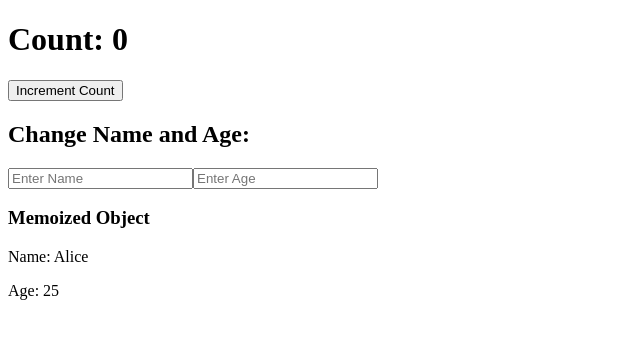
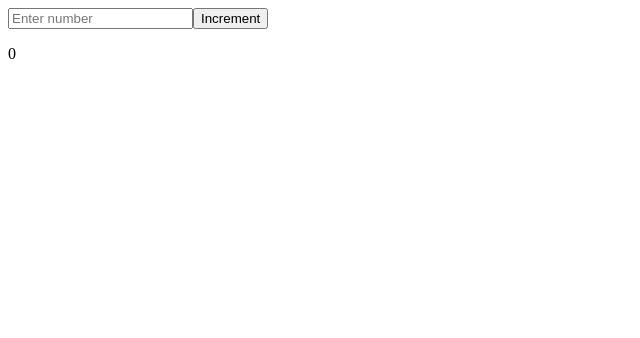
Before and after one commit to saurav-95-dev/React-Redux-CRUD, a React (Vite) app: page / in a window 1280 px wide. Shown: the top 338 px of the page, without its empty margins (0-640 px from the left). Built offline with nearby package versions, Linux system fonts and the light colour scheme.

Commit message:
useCallback-variation-1-->Preventing unecessary re-render of ChildComponent by memoising the function (which is passed a props to child component)

```diff
--- a/src/App.jsx
+++ b/src/App.jsx
@@ -1,45 +1,26 @@
-// Everything about useMemo Hook --->
-// Everything about useCallback --->
-
-import React, { useState, useMemo } from "react";
+import React ,{useCallback, useState} from "react";
 import ChildComponent from "./components/ChildComponent";
 
+export default function App() {
+  const [count, setCount] = useState(0);
+  const [number , setNumber] = useState(0);
 
-// Parent component
-export default function ParentComponent() {
-  const [count, setCount] = useState(0);  // State that updates frequently
-  const [name, setName] = useState("Alice"); // Name that can be changed
-  const [age, setAge] = useState(25); // Age that can be changed
+  const handleClick = useCallback(()=>{
+       setCount((prev)=>{
+        return prev+1;
+       })
+  } , [count])
 
-  // Memoize the object so its reference only changes when 'name' or 'age' changes
-  const memoizedObject = useMemo(() => {
-
-    return { name, age }; // Return the object with name and age
-  }, [name, age]); // Object is only recalculated when 'name' or 'age' changes
+  function handleInput(e){
+      setNumber(e.target.value);
+  }
 
   return (
     <div>
-      {console.log("ParentComponent rendered...")}
-      <h1>Count: {count}</h1>
-      <button onClick={() => setCount(count + 1)}>Increment Count</button>
-
-      <div>
-        <h2>Change Name and Age:</h2>
-        <input
-          type="text"
-
-          onChange={(e) => setName(e.target.value)}
-          placeholder="Enter Name"
-        />
-        <input
-          type="number"
-          onChange={(e) => setAge(Number(e.target.value))}
-          placeholder="Enter Age"
-        />
-      </div>
-
-      {/* Pass the memoized object to the child */}
-      <ChildComponent data={memoizedObject} />
+      {console.log("App rendered")}
+      <input type="text" placeholder="Enter number" onChange={handleInput} />
+      <ChildComponent onClick={handleClick} />
+      <p>{count}</p>
     </div>
   );
-}
+};
--- a/src/components/ChildComponent.jsx
+++ b/src/components/ChildComponent.jsx
@@ -1,15 +1,17 @@
-// ChildComponent.js
-import React from "react";
+import React, { useEffect } from "react";
 
-const ChildComponent = React.memo(({data})=>{
-  console.log("ChildComponent rendered...");
-  return (
-    <div>
-      <h3>Memoized Object</h3>
-      <p>Name: {data.name}</p>
-      <p>Age: {data.age}</p>
-    </div>
-  );
+// export default function ChildComponent({ onClick }){
+//   console.log("Child rendered");
+//   return <button onClick={onClick}>Increment</button>;
+// };
+
+const ChildComponent = React.memo(({onClick})=>{
+  console.log("Child component ...");
+  return(
+    <>
+    <button onClick={onClick}>Increment</button>
+    </>
+  )
 })
 
-export default ChildComponent
+export default ChildComponent;
```
Also changed, not shown: src/components/Contact.jsx (deleted, +0 -13 lines).
